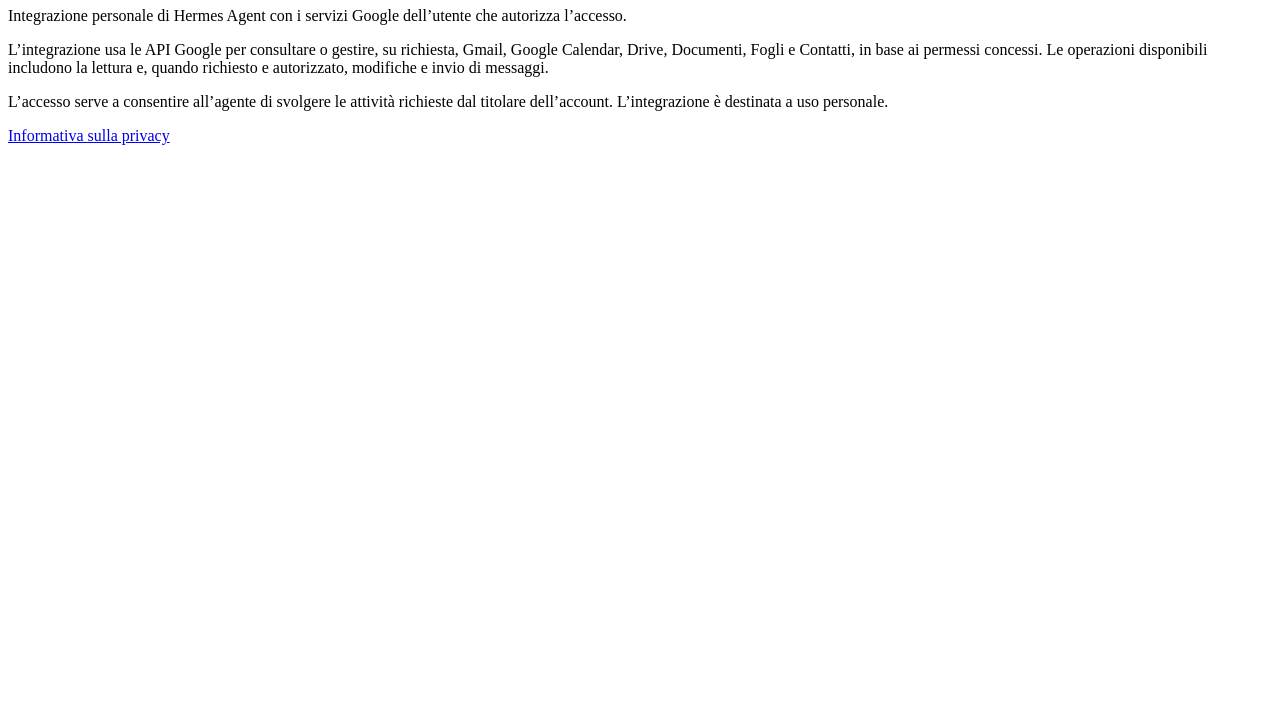
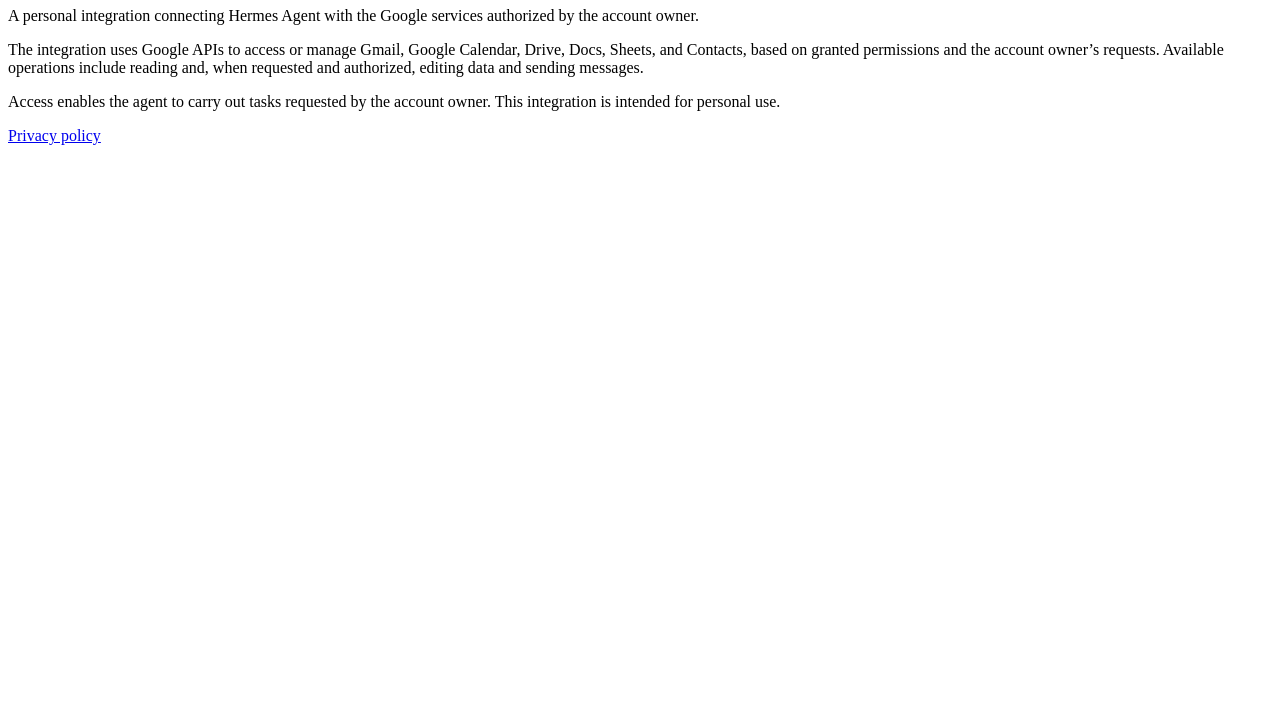
Before and after one commit to workspace-personal-info/hermes-google-site, a plain HTML site: page index.html in a window 1280 px wide. Shown: the part 73-800 px from the top of the page. Drawn offline with Linux system fonts and the light colour scheme.

Commit message:
Update index.html

```diff
--- a/index.html
+++ b/index.html
@@ -1,2 +1,2 @@
 <!doctype html>
-<html lang="it"><head><meta charset="utf-8"><meta name="viewport" content="width=device-width,initial-scale=1"><title>Hermes Workspace personale</title></head><body><main><h1>Hermes Workspace personale</h1><p>Integrazione personale di Hermes Agent con i servizi Google dell’utente che autorizza l’accesso.</p><p>L’integrazione usa le API Google per consultare o gestire, su richiesta, Gmail, Google Calendar, Drive, Documenti, Fogli e Contatti, in base ai permessi concessi. Le operazioni disponibili includono la lettura e, quando richiesto e autorizzato, modifiche e invio di messaggi.</p><p>L’accesso serve a consentire all’agente di svolgere le attività richieste dal titolare dell’account. L’integrazione è destinata a uso personale.</p><p><a href="privacy.html">Informativa sulla privacy</a></p></main></body></html>
+<html lang="en"><head><meta charset="utf-8"><meta name="viewport" content="width=device-width,initial-scale=1"><title>Hermes Workspace — Personal Integration</title></head><body><main><h1>Hermes Workspace — Personal Integration</h1><p>A personal integration connecting Hermes Agent with the Google services authorized by the account owner.</p><p>The integration uses Google APIs to access or manage Gmail, Google Calendar, Drive, Docs, Sheets, and Contacts, based on granted permissions and the account owner’s requests. Available operations include reading and, when requested and authorized, editing data and sending messages.</p><p>Access enables the agent to carry out tasks requested by the account owner. This integration is intended for personal use.</p><p><a href="privacy.html">Privacy policy</a></p></main></body></html>
```
